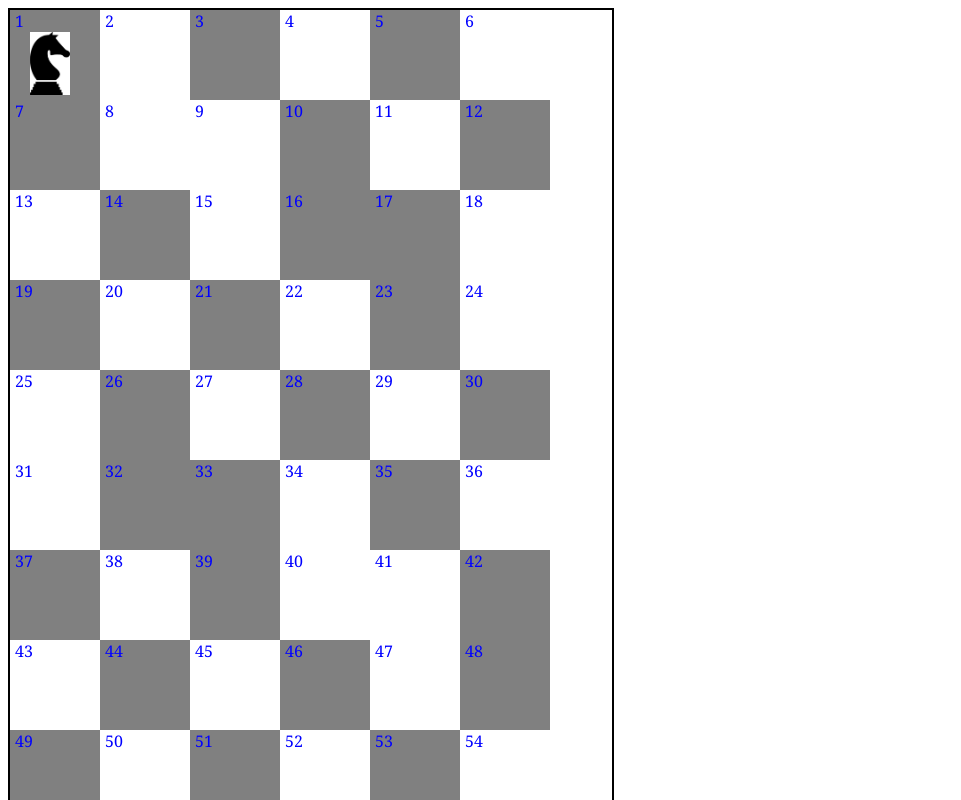
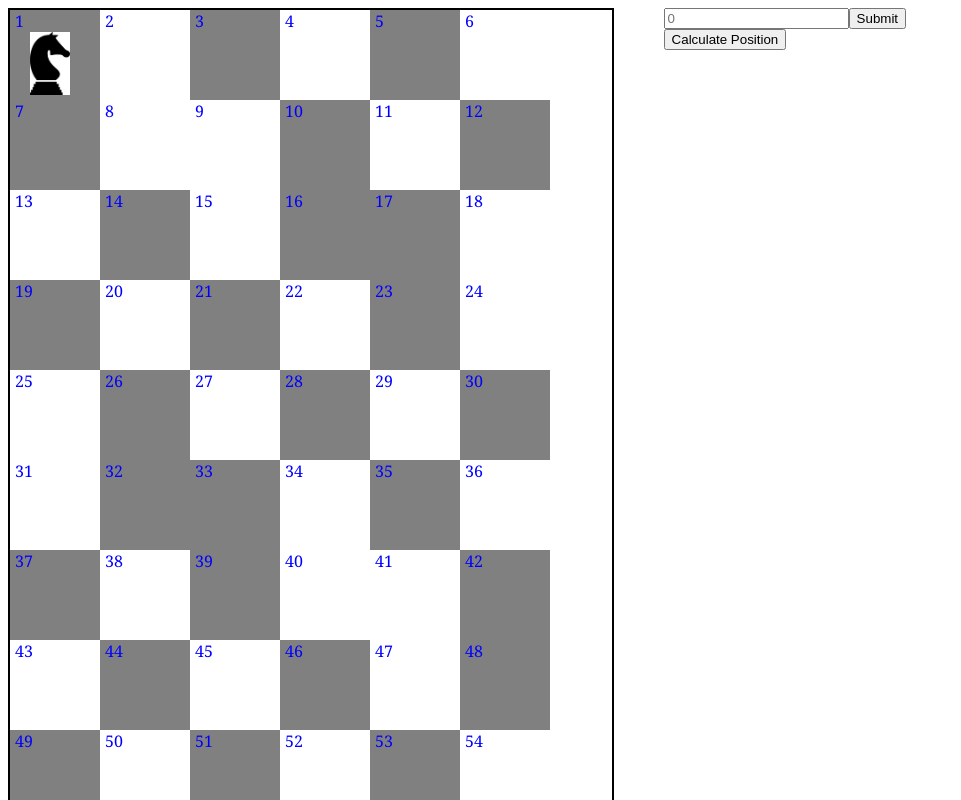
Before and after one commit to Awaish-prog/knight-position, a React (Create React App) app: page / in a window 1280 px wide. Shown: the top 800 px of the page, without its empty margins (0-961 px from the left). Built offline with nearby package versions, Linux system fonts and the light colour scheme.

Commit message:
Added Functionality to change Knight's position

```diff
--- a/src/App.tsx
+++ b/src/App.tsx
@@ -1,35 +1,18 @@
-import React, { useEffect, useState } from 'react';
-import "./global.css"
-import knight from "./download.png"
+import React, { useState } from 'react';
+import ChessBoard from './Components/ChessBoard';
+import PositionController from './Components/PositionController';
 
 function App() {
-  const [chessBoard, setChessBoard] = useState<Array<number>>([1])
   const [position, setPosition] = useState<number>(0);
-  let offset = 0;
-  let offsetHelper = 0;
-  useEffect(() => {
-    setChessBoard([1])
-    for(let i = 1; i < 64; i++){
-      setChessBoard((prev) => {
-        return [...prev, prev[prev.length - 1] + 1]
-      })
-    }
-  }, [])
+
+  const changePosition : Function = (position: number) : void => {
+      setPosition(position)
+  }
   return (
-    <div className='chessBoard'>
-    {
-      chessBoard.map((cell, index) => {
-        if(offsetHelper === 8){
-          offset++
-          offsetHelper = 0
-        }
-        offsetHelper++
-        return <div className={(index + offset) % 2 ? 'whiteCell' : "blackCell"} key={index}>
-          <p className='cellPara'>{cell}</p>
-          {index === position ? <img src={knight} width="40px" className="knightImage" /> : null }</div>
-      })
-    }
-    </div>
+    <section className='chessBoardContainer'>
+    <ChessBoard position={position} />
+    <PositionController changePosition={changePosition} />
+    </section>
   );
 }
 
--- /dev/null
+++ b/src/Components/ChessBoard.tsx
@@ -0,0 +1,40 @@
+import React, { useEffect, useState } from 'react';
+import "../global.css"
+import knight from "../download.png"
+
+interface Postion {
+    position: number
+}
+
+const ChessBoard : React.FC<Postion> = ({position} : Postion) : JSX.Element => {
+  const [chessBoard, setChessBoard] = useState<Array<number>>([1])
+
+  let offset = 0;
+  let offsetHelper = 0;
+  useEffect(() => {
+    setChessBoard([1])
+    for(let i = 1; i < 64; i++){
+      setChessBoard((prev) => {
+        return [...prev, prev[prev.length - 1] + 1]
+      })
+    }
+  }, [])
+  return (
+    <div className='chessBoard'>
+    {
+      chessBoard.map((cell, index) => {
+        if(offsetHelper === 8){
+          offset++
+          offsetHelper = 0
+        }
+        offsetHelper++
+        return <div className={(index + offset) % 2 ? 'whiteCell' : "blackCell"} key={index}>
+          <p className='cellPara'>{cell}</p>
+          {index === position ? <img src={knight} width="40px" className="knightImage" /> : null }</div>
+      })
+    }
+    </div>
+  );
+}
+
+export default ChessBoard;
--- /dev/null
+++ b/src/Components/PositionController.tsx
@@ -0,0 +1,31 @@
+import React, { useState } from "react";
+
+interface ChangePosition {
+    changePosition: Function
+}
+
+const PositionController : React.FC<ChangePosition> = ({changePosition} : ChangePosition) : JSX.Element => {
+    const [positionSetter, setPositionSetter] = useState<string>("")
+
+    const changePoistionToNew : Function = () : void => {
+        if(Number(positionSetter) >= 0 && Number(positionSetter) < 65){
+            changePosition(Number(positionSetter) - 1)
+        }
+        setPositionSetter("")
+    }
+
+    return (
+        <section>
+        <form onSubmit={(e) => {
+            e.preventDefault()
+            changePoistionToNew()
+        }}>
+            <input type="text" value = {positionSetter} onChange={(e) => setPositionSetter(e.target.value)} placeholder = "0" />
+            <input type="submit" />
+        </form>
+        <button>Calculate Position</button>
+        </section>
+    )
+}
+
+export default PositionController
--- a/src/global.css
+++ b/src/global.css
@@ -1,3 +1,7 @@
+.chessBoardContainer {
+    display: flex;
+    gap: 50px;
+}
 .chessBoard {
     display: flex;
     flex-wrap: wrap;
```
